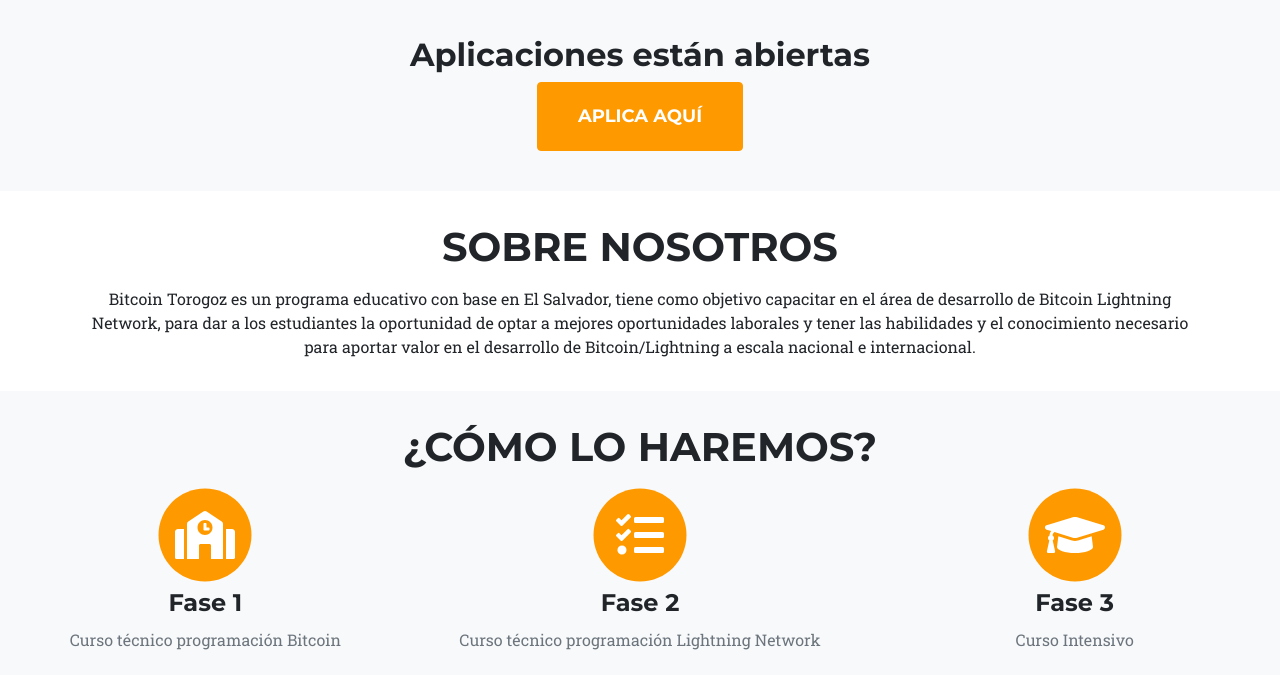
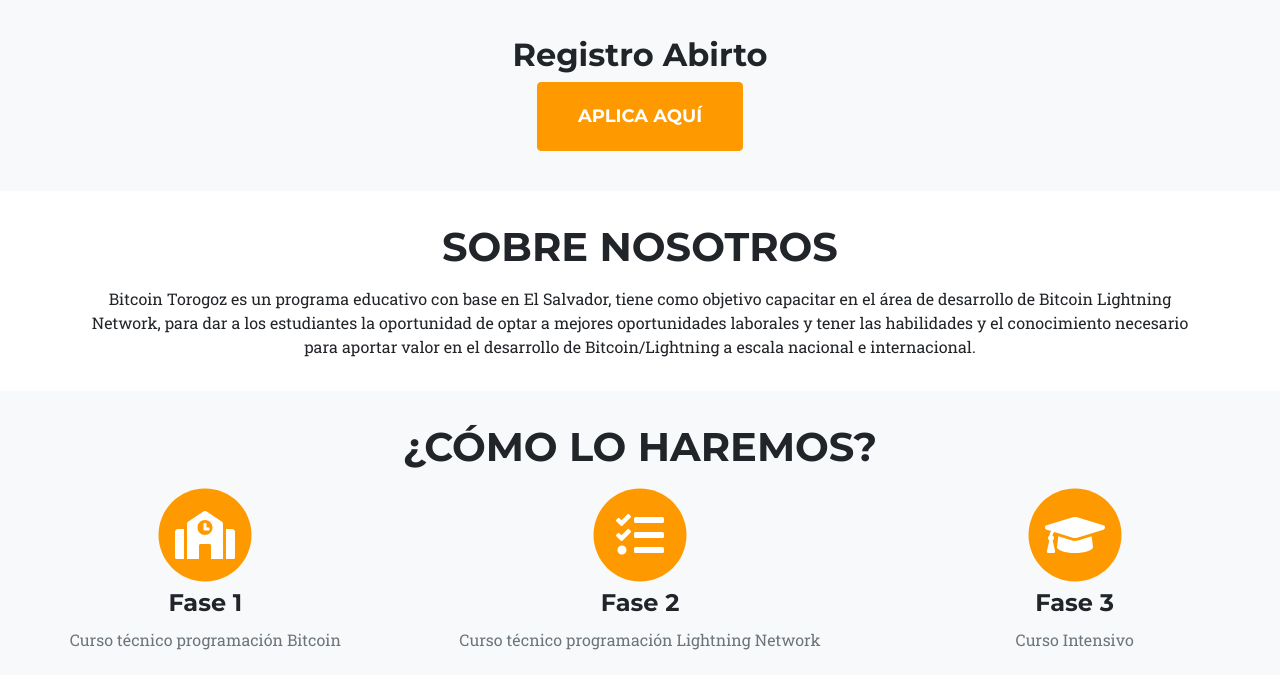
Before and after one commit to torogoz-sv/sitio, a Jekyll site: the page built from index.html, in a window 1280 px wide and 900 px high, scrolled down 315 px, cut to the strip 225-900 px from the top of the window. Built offline with Jekyll 4.4.1, drawn with Linux system fonts in a browser that asks for light colours.

```diff
--- a/_layouts/default.html
+++ b/_layouts/default.html
@@ -63,7 +63,7 @@
                         <a class="btn btn-dark btn-social mx-2" href="https://discord.gg/KfrMxa7hX6"><i class="fab fa-discord"></i></a>
                         <!-- <a class="btn btn-dark btn-social mx-2" href=""><i class="fab fa-youtube"></i></a>
                         <a class="btn btn-dark btn-social mx-2" href=""><i class="fab fa-linkedin-in"></i></a> -->
-                        <a class="btn btn-dark btn-social mx-2" target="_blank" href="mailto:cursos@torogoz.dev"><i
+                        <a class="btn btn-dark btn-social mx-2" target="_blank" href="mailto:curso@torogoz.dev"><i
                             class="fas fa-envelope"></i></a>
                     </div>
                 </div>
--- a/index.html
+++ b/index.html
@@ -6,7 +6,7 @@ layout: default
    <div class="container">
       <div class="row">
          <div class="col-lg-12 mt-2">
-            <h2 class="section-heading text-center">Aplicaciones están abiertas</h2>
+            <h2 class="section-heading text-center">Registro Abirto</h2>
          </div>
          <div class="col-lg-12 text-center mb-2">
             <a class="btn btn-primary btn-xl text-uppercase js-scroll-trigger center-block" href="https://docs.google.com/forms/d/e/1FAIpQLSdqB1mxMgXxHV3pk5UBVy4uy0RLtrZ9Cg8719PBKqWkKNa7OA/viewform">Aplica Aquí</a>
```
Also changed, not shown: assets/favicon.ico, assets/img/logo_sq.png, assets/img/team/marina.jpeg, assets/img/team/salim.jpeg.
